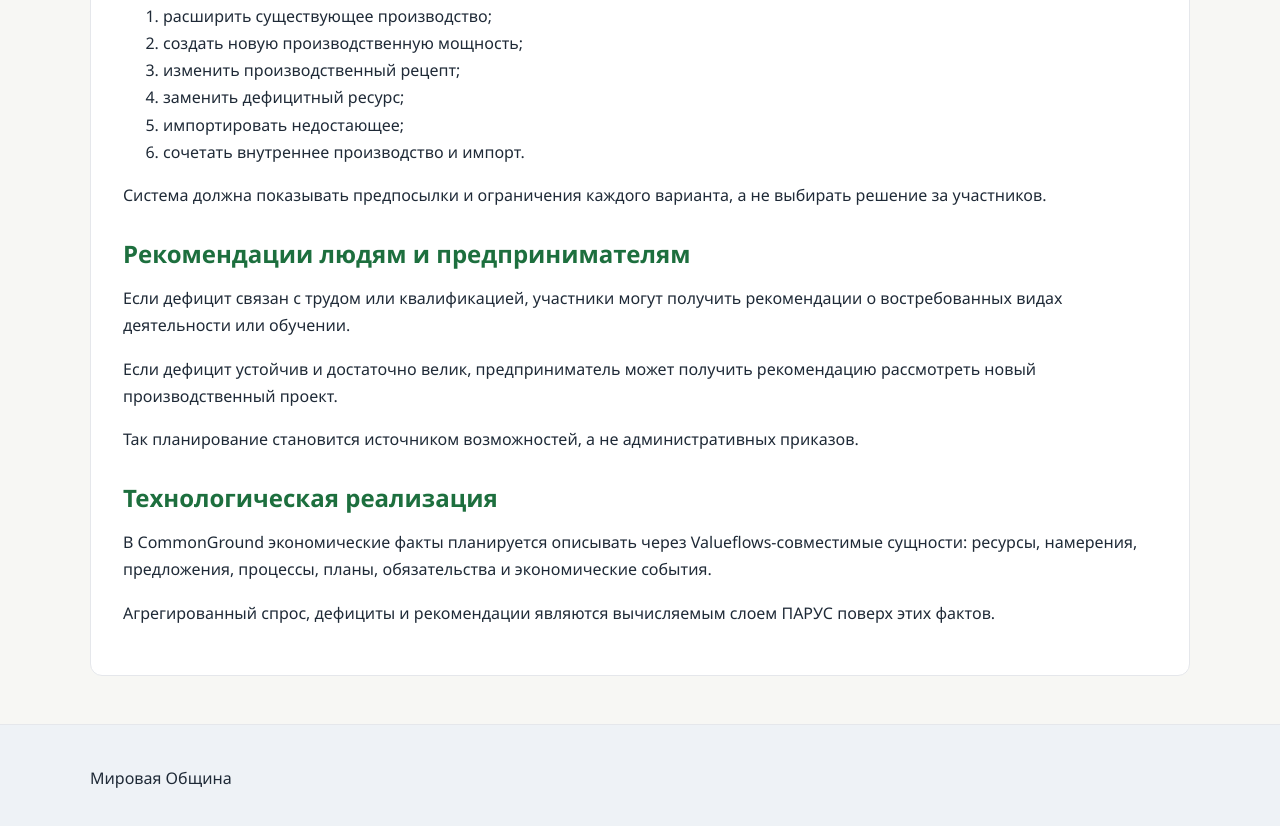
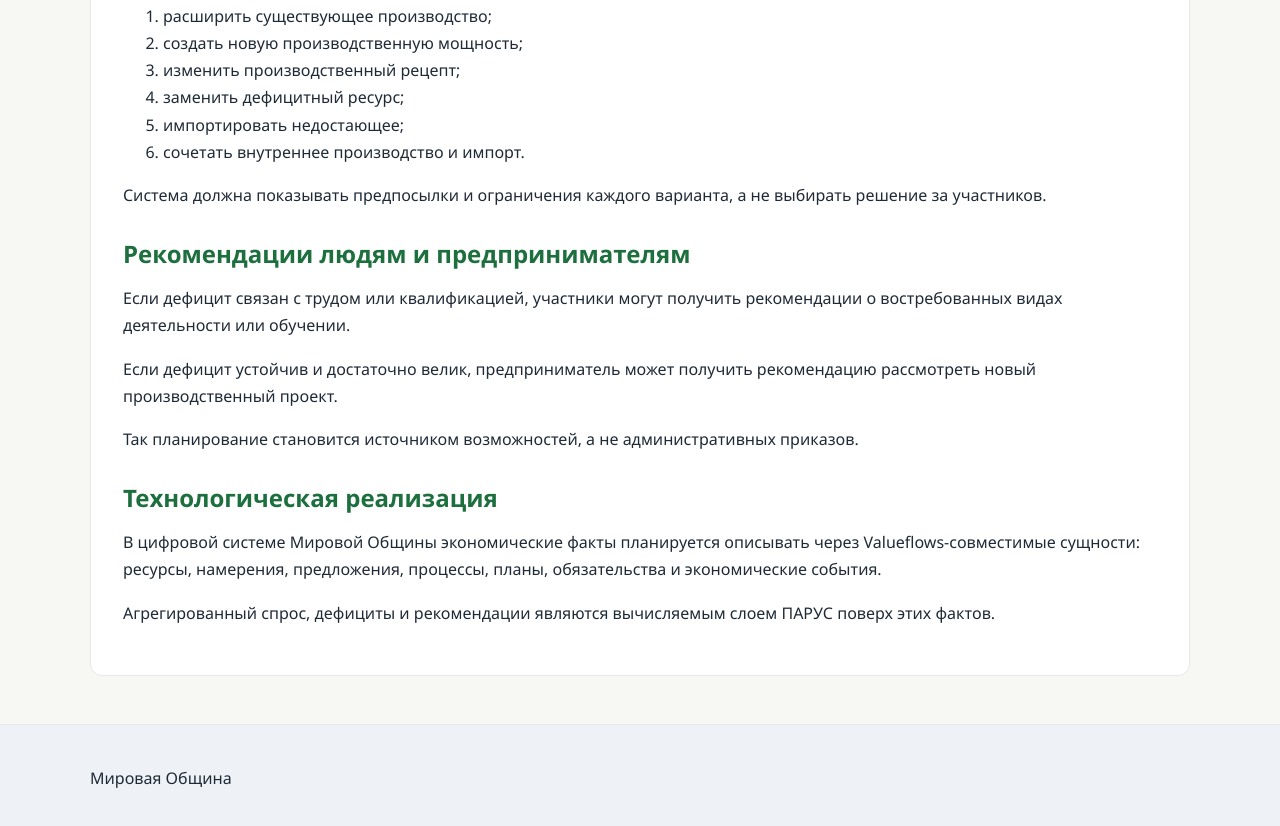
Before and after one commit to CHE77/theworld-community, an Eleventy site: page src/content/ru/participatory-planning.md in a window 1280 px wide. Shown: the part 1870-2696 px from the top of the page. Built offline with nearby package versions, Linux system fonts and the light colour scheme; Eleventy itself is replaced by a stand-in of ours; files that its build step writes are made by us from their sources.

Commit message:
content: use public World Community naming

```diff
--- a/src/content/ru/participatory-planning.md
+++ b/src/content/ru/participatory-planning.md
@@ -95,6 +95,6 @@ permalink: "/ru/participatory-planning/"
 
 ## Технологическая реализация
 
-В CommonGround экономические факты планируется описывать через Valueflows-совместимые сущности: ресурсы, намерения, предложения, процессы, планы, обязательства и экономические события.
+В цифровой системе Мировой Общины экономические факты планируется описывать через Valueflows-совместимые сущности: ресурсы, намерения, предложения, процессы, планы, обязательства и экономические события.
 
 Агрегированный спрос, дефициты и рекомендации являются вычисляемым слоем ПАРУС поверх этих фактов.
```
